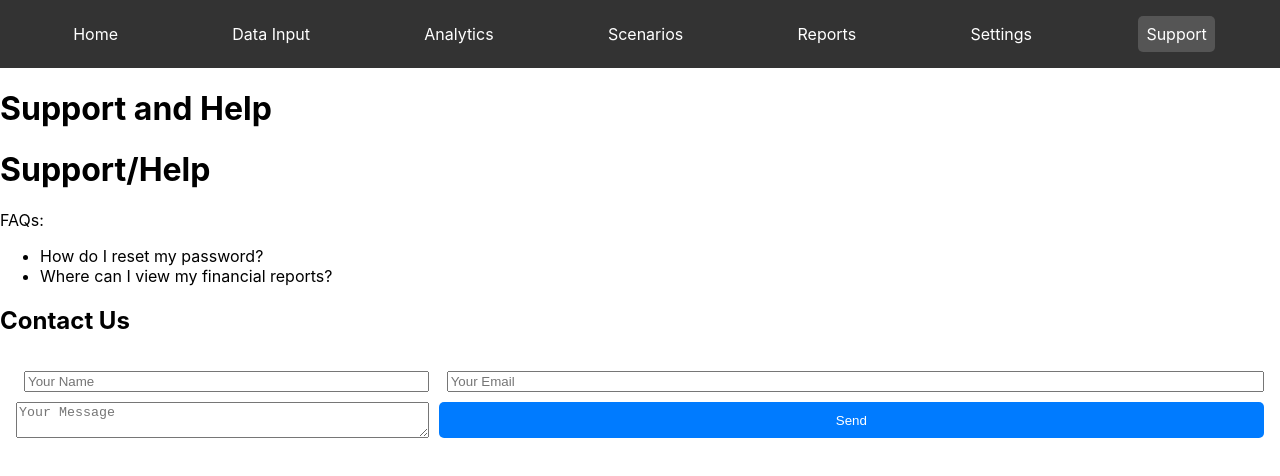
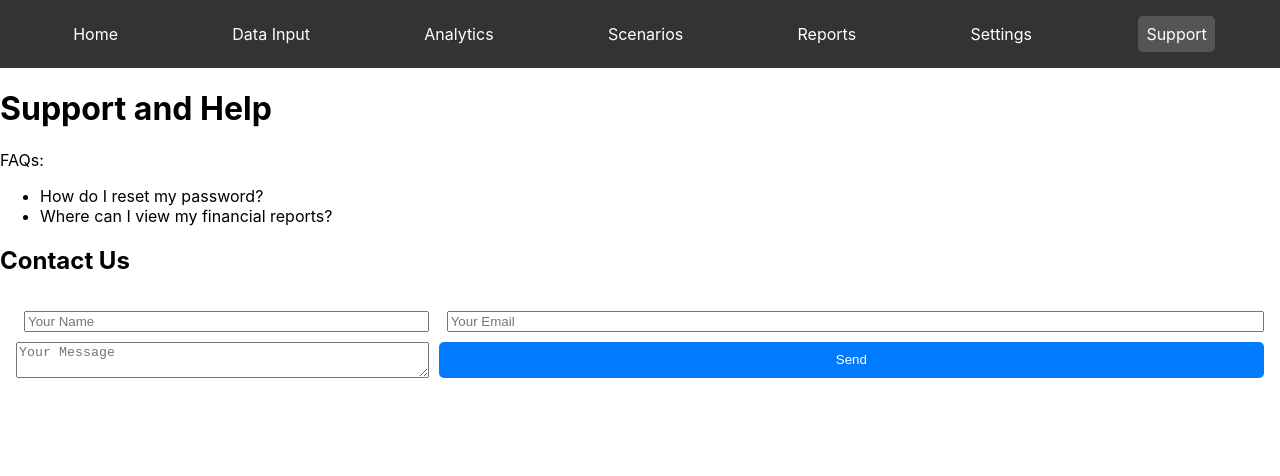
Before and after one commit to siddu1324/FinOptiX, a React (Create React App) app in the folder client/: page /support in a window 1280 px wide. Shown: the top 476 px of the page. Built offline with nearby package versions, Linux system fonts and the light colour scheme.

Commit message:
support page updates

```diff
--- a/client/package.json
+++ b/client/package.json
@@ -3,6 +3,8 @@
   "version": "0.1.0",
   "private": true,
   "dependencies": {
+    "@mui/icons-material": "^5.15.15",
+    "@mui/material": "^5.15.15",
     "@testing-library/jest-dom": "^5.17.0",
     "@testing-library/react": "^13.4.0",
     "@testing-library/user-event": "^13.5.0",
--- a/client/src/components/SupportPage.js
+++ b/client/src/components/SupportPage.js
@@ -4,7 +4,7 @@ import "../styles.css";
 const SupportPage = () => {
   return (
     <div>
-      <h1>Support/Help</h1>
+      <h1>Support and Help</h1>
       <p>FAQs:</p>
       <ul>
         <li>How do I reset my password?</li>
--- a/client/src/pages/SupportPage.js
+++ b/client/src/pages/SupportPage.js
@@ -5,7 +5,7 @@ import "../styles.css";
 const SupportComponent = () => {
   return (
     <div>
-      <h1>Support and Help</h1>
+      <h1></h1>
       <SupportPage />
     </div>
   );
```
Also changed, not shown: 1 other file (tests, documents, lock files or other folders).
